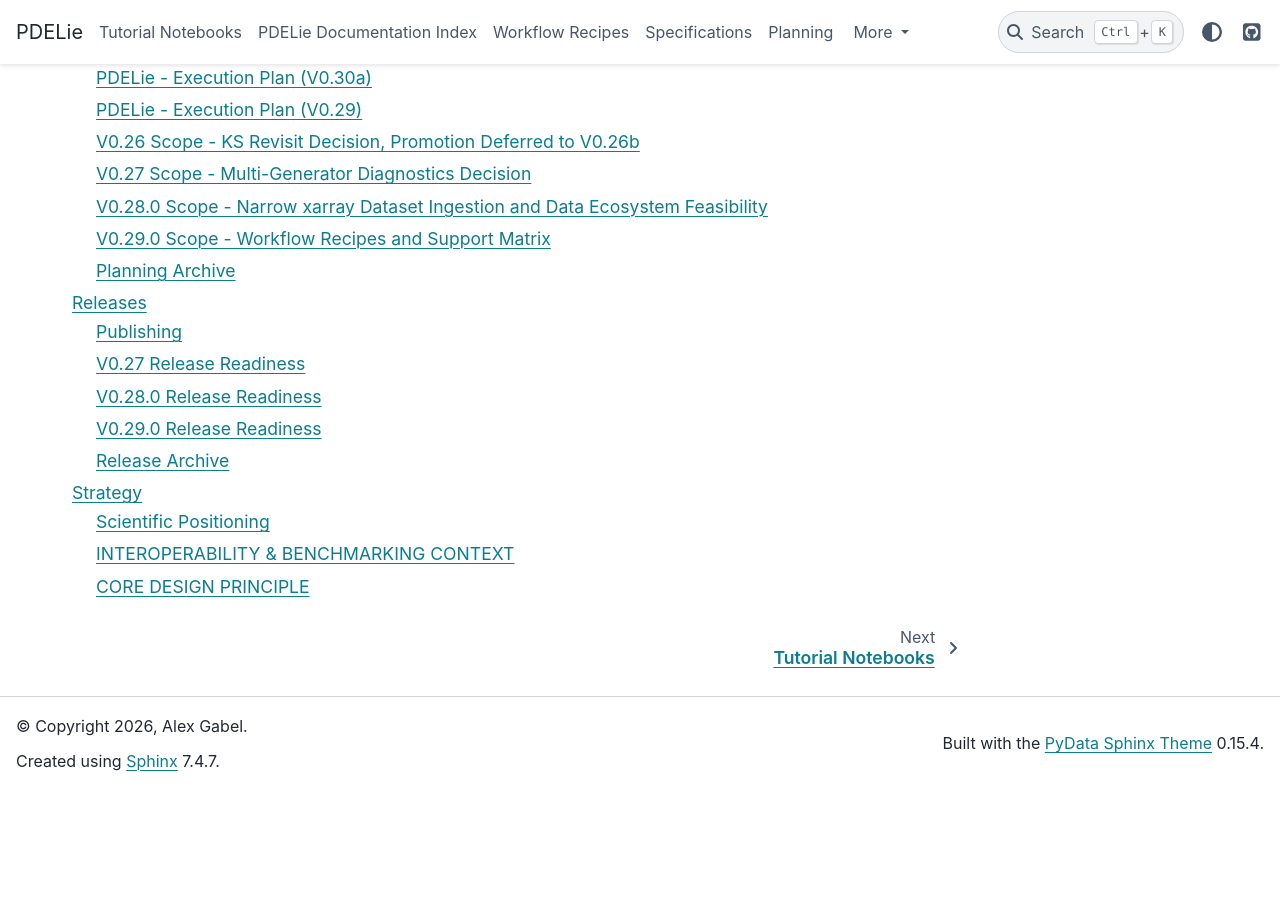
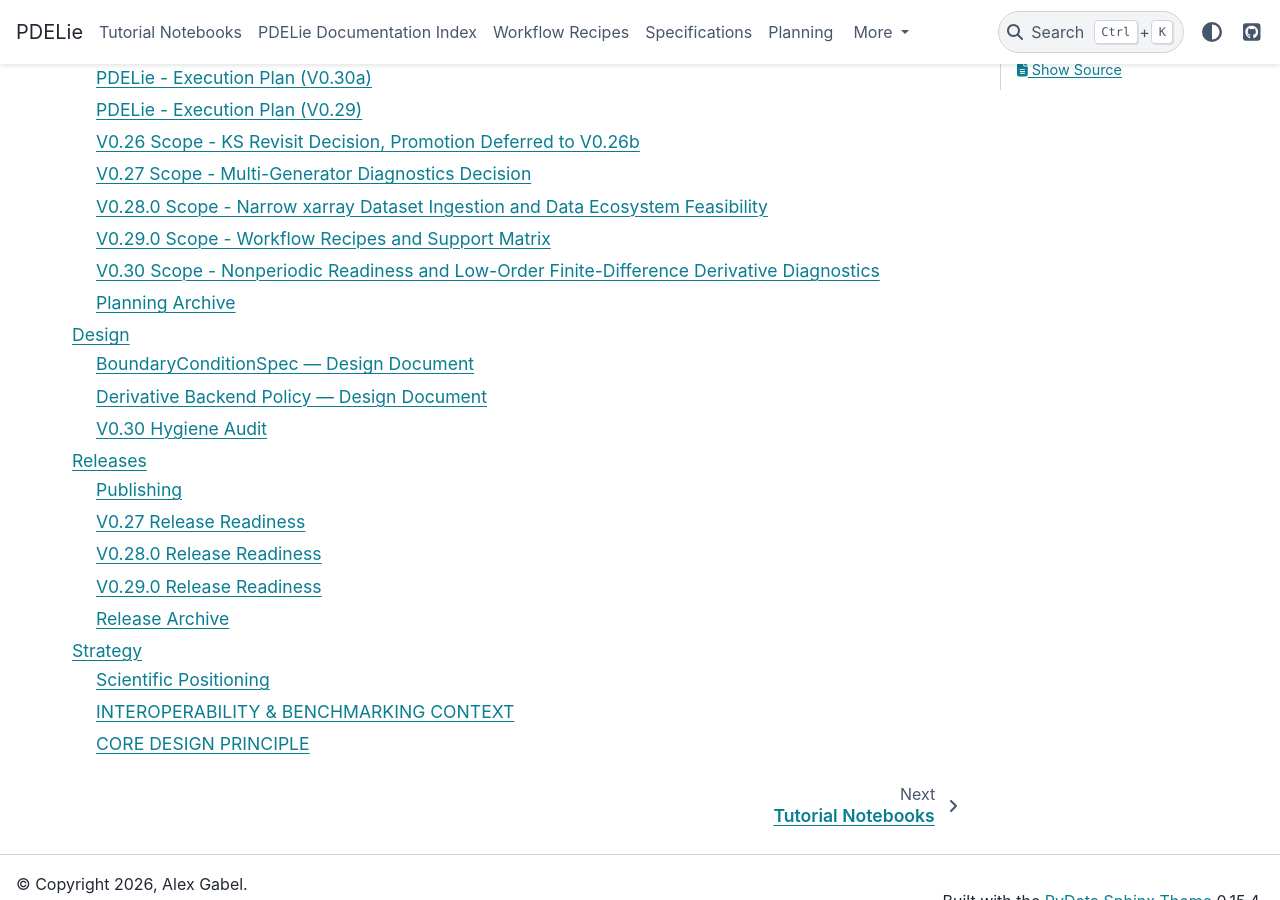
Before and after one commit to alexgabel/pdelie, a Sphinx documentation site: the page built from docs/index.rst, in a window 1280 px wide and 900 px high, scrolled down 1769 px. Built offline with Sphinx 7.4.7 and the PyData theme 0.15.4, drawn with Linux system fonts in a browser that asks for light colours; pages that are not in the unit, such as notebooks, are missing from menus; before the commit the page ends 2559 px from its top, so only the background shows below that.

Commit message:
fix(docs): register v0.30a design and planning docs in the toctree
The four docs added in v0.30a (docs/design/BOUNDARY_CONDITION_SPEC.md,
docs/design/DERIVATIVE_BACKEND_POLICY.md, docs/design/V0_30_HYGIENE_AUDIT.md,
docs/planning/V0_30_SCOPE.md) were not referenced from any toctree, so the
docs-build CI job (which runs `sphinx-build -W --keep-going`) failed with
four `toc.not_included` warnings-as-errors.

Adds a new `docs/design/index.rst` index page for the design directory,
registers it under the top-level `docs/index.rst` "Reference" toctree
alongside `planning/index` and `specs/index`, and adds `V0_30_SCOPE` to
the planning toctree next to the other per-release scope pages.

Verified locally with the exact CI invocation:

  python -m sphinx -b html -W --keep-going docs docs/_build/html

Build succeeded with zero warnings.

Co-Authored-By: Claude Opus 4.7 <noreply@anthropic.com>

```diff
--- /dev/null
+++ b/docs/design/index.rst
@@ -0,0 +1,13 @@
+Design
+======
+
+In-flight design documents. These freeze the shape of upcoming runtime
+contracts before implementation lands; they are not stable API references.
+Once a design is implemented and validated it is folded into the specs.
+
+.. toctree::
+   :maxdepth: 1
+
+   BOUNDARY_CONDITION_SPEC
+   DERIVATIVE_BACKEND_POLICY
+   V0_30_HYGIENE_AUDIT
--- a/docs/index.rst
+++ b/docs/index.rst
@@ -23,5 +23,6 @@ and API stability pages when changing runtime behavior or public interfaces.
    workflows/index
    specs/index
    planning/index
+   design/index
    releases/index
    strategy/index
--- a/docs/planning/index.rst
+++ b/docs/planning/index.rst
@@ -12,4 +12,5 @@ Release planning records. Planning docs do not override the specs.
    V0_27_SCOPE
    V0_28_SCOPE
    V0_29_SCOPE
+   V0_30_SCOPE
    archive/index
```
